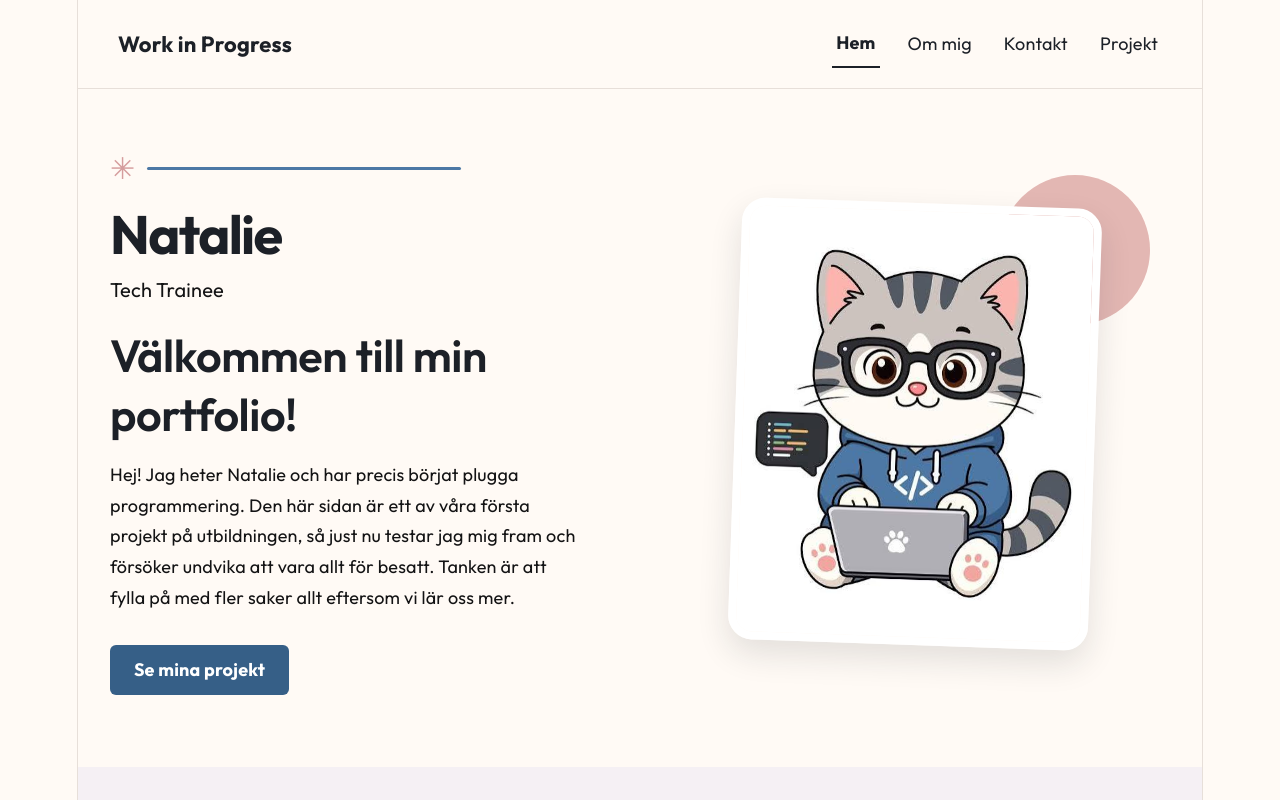
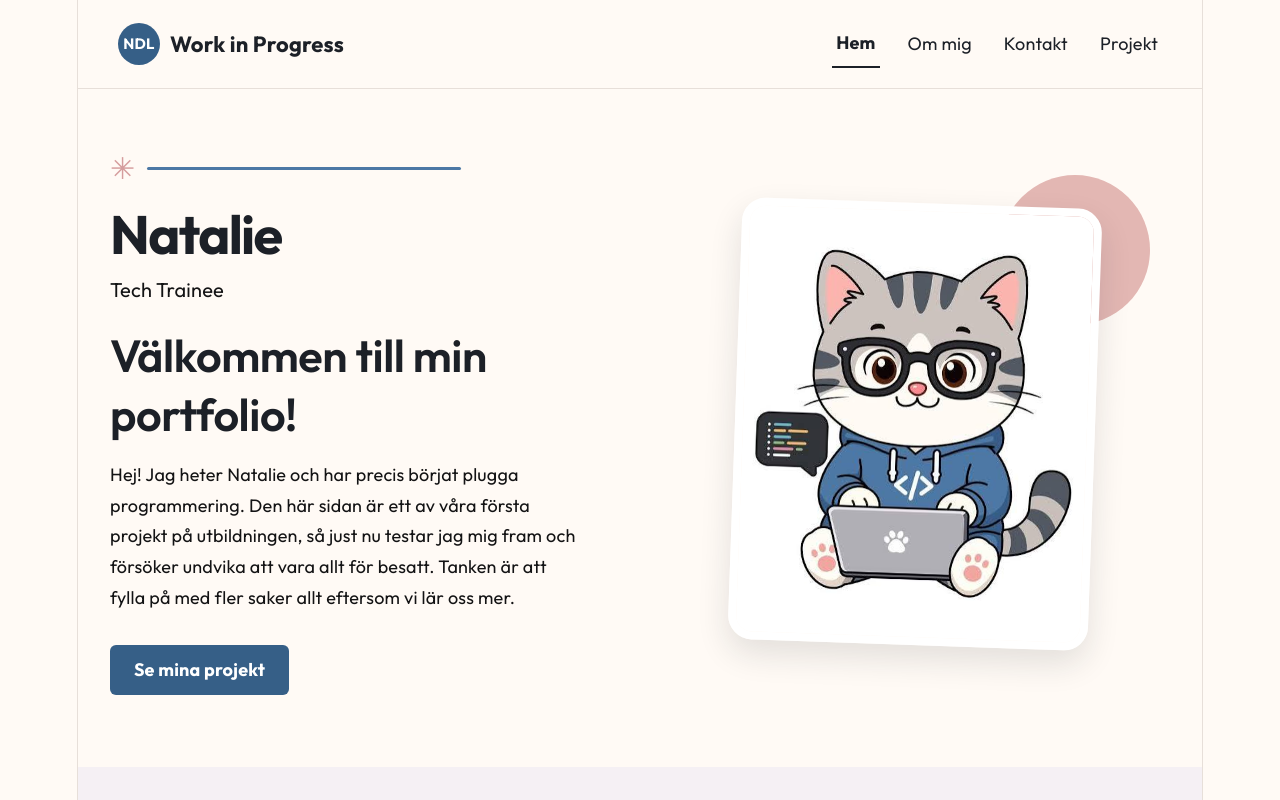
Before and after one commit to nataliedeleeuw/min-sida-experiment, a React (Vite) app: page / in a window 1280 px wide. Shown: the top 800 px of the page. Built offline with nearby package versions, Linux system fonts and the light colour scheme; no server answers.

Commit message:
https://github.com/nataliedeleeuw/min-sida-experiment

```diff
--- a/src/components/Navbar.css
+++ b/src/components/Navbar.css
@@ -92,3 +92,21 @@
     padding: 10px 4px;
   }
 }
+
+.logo {
+  display: flex;
+  align-items: center;
+  gap: 10px;
+}
+
+.logo-initialer {
+  display: inline-flex;
+  align-items: center;
+  justify-content: center;
+  width: 42px;
+  height: 42px;
+  border-radius: 50%;
+  background-color: #365F87;
+  color: white;
+  font-size: 15px;
+}
--- a/src/components/Navbar.jsx
+++ b/src/components/Navbar.jsx
@@ -1,13 +1,20 @@
 import './Navbar.css';
 import { NavLink } from "react-router-dom";
 import { useState } from "react";
+import { NAMN } from "../Data/installningar";
+import { initialer } from "../utils/text";
 
 function Navbar() {
   const [oppen, setOppen] = useState(false);
 
   return (
     <nav className="navbar">
-      <span className="logo">Work in Progress</span>
+      <span className="logo">
+  <span className="logo-initialer">
+    {initialer(NAMN)}
+  </span>
+  Work in Progress
+</span>
       <button
   type="button"
   className="meny-knapp"
```
